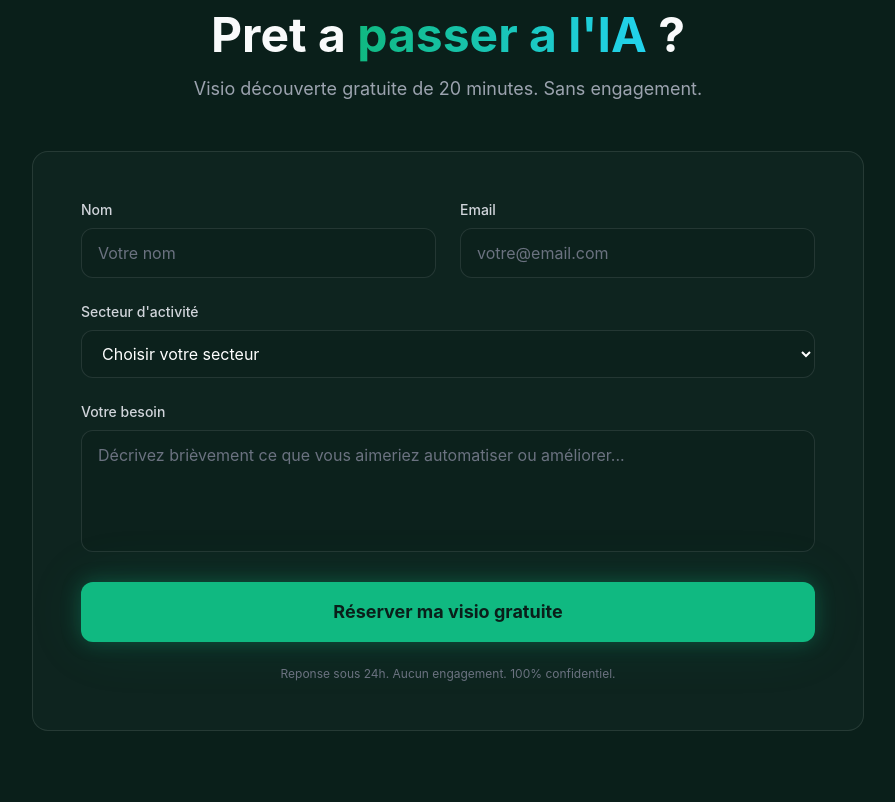
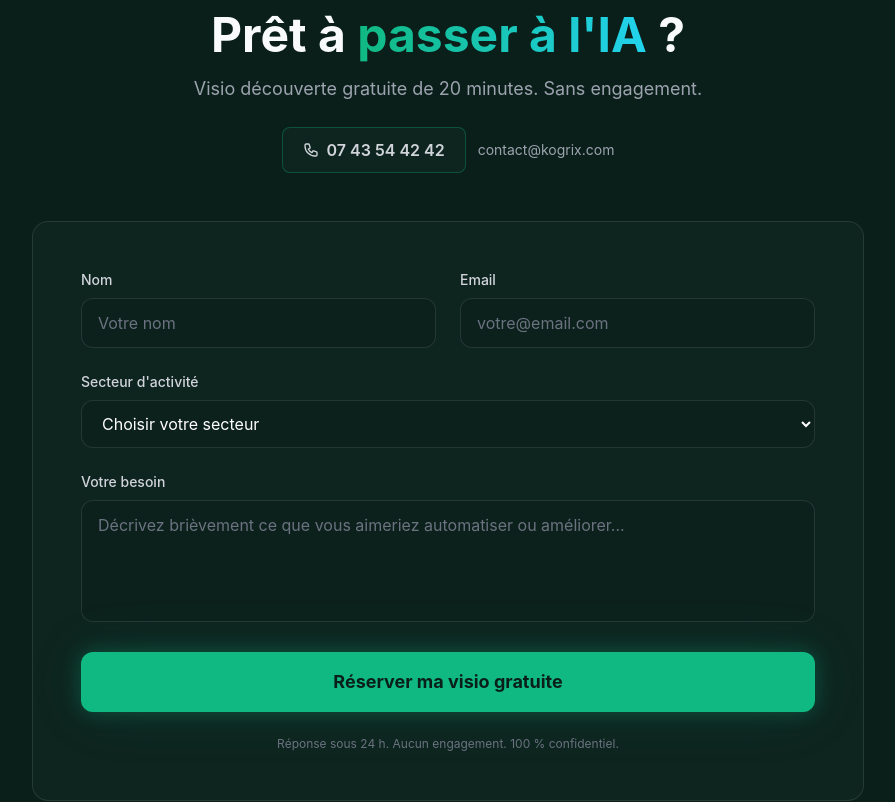
Before and after one commit to punchthewolf-art/kogrix-site, a Next.js app: page / in a window 1280 px wide. Shown: the part 7640-8442 px from the top of the page, without its empty margins (192-1087 px from the left). Built offline with nearby package versions, Linux system fonts and the light colour scheme.

Commit message:
Ajout tél 07 43 54 42 42 + fix accents Contact
- Contact.tsx: ajout CTA téléphone + email, fix accents (Prêt à passer à, Réponse, envoyé)
- Footer.tsx: ajout numéro téléphone cliquable
- particuliers/page.tsx: ajout bouton téléphone dans CTA final

```diff
--- a/src/app/particuliers/page.tsx
+++ b/src/app/particuliers/page.tsx
@@ -370,12 +370,23 @@ export default function ParticuliersPage() {
             60 minutes, 89 euros, et vous repartez avec ChatGPT et Claude opérationnels sur votre
             métier ou vos passions.
           </p>
+          <div className="flex flex-col sm:flex-row gap-3 justify-center items-center">
             <a
               href="mailto:contact@kogrix.com?subject=Réservation Découverte 89€"
               className="inline-block px-10 py-4 bg-white text-emerald-700 font-bold rounded-lg hover:bg-emerald-50 transition shadow-xl"
             >
               Réserver ma séance Découverte
             </a>
+            <a
+              href="tel:+33743544242"
+              className="inline-flex items-center gap-2 px-8 py-4 border-2 border-white/40 hover:border-white text-white font-bold rounded-lg hover:bg-white/10 transition"
+            >
+              <svg className="w-5 h-5" fill="none" stroke="currentColor" viewBox="0 0 24 24">
+                <path strokeLinecap="round" strokeLinejoin="round" strokeWidth={2} d="M3 5a2 2 0 012-2h3.28a1 1 0 01.948.684l1.498 4.493a1 1 0 01-.502 1.21l-2.257 1.13a11.042 11.042 0 005.516 5.516l1.13-2.257a1 1 0 011.21-.502l4.493 1.498a1 1 0 01.684.949V19a2 2 0 01-2 2h-1C9.716 21 3 14.284 3 6V5z" />
+              </svg>
+              07 43 54 42 42
+            </a>
+          </div>
           <p className="mt-6 text-sm text-emerald-200">
             Réponse sous 24 h · Garantie satisfait ou remboursé
           </p>
--- a/src/components/Contact.tsx
+++ b/src/components/Contact.tsx
@@ -15,12 +15,23 @@ export default function Contact() {
           className="text-center mb-12"
         >
           <h2 className="text-3xl sm:text-4xl lg:text-5xl font-bold">
-            Pret a{" "}
-            <span className="text-gradient">passer a l&apos;IA</span> ?
+            Prêt à{" "}
+            <span className="text-gradient">passer à l&apos;IA</span> ?
           </h2>
           <p className="mt-4 text-gray-400 text-lg">
             Visio découverte gratuite de 20 minutes. Sans engagement.
           </p>
+          <div className="mt-6 flex flex-col sm:flex-row items-center justify-center gap-3 text-gray-300">
+            <a href="tel:+33743544242" className="inline-flex items-center gap-2 px-5 py-2.5 bg-dark-800/60 border border-kogrix-400/30 rounded-lg hover:border-kogrix-400 hover:text-kogrix-400 transition-all">
+              <svg className="w-4 h-4" fill="none" stroke="currentColor" viewBox="0 0 24 24">
+                <path strokeLinecap="round" strokeLinejoin="round" strokeWidth={2} d="M3 5a2 2 0 012-2h3.28a1 1 0 01.948.684l1.498 4.493a1 1 0 01-.502 1.21l-2.257 1.13a11.042 11.042 0 005.516 5.516l1.13-2.257a1 1 0 011.21-.502l4.493 1.498a1 1 0 01.684.949V19a2 2 0 01-2 2h-1C9.716 21 3 14.284 3 6V5z" />
+              </svg>
+              <span className="font-semibold">07 43 54 42 42</span>
+            </a>
+            <a href="mailto:contact@kogrix.com" className="text-sm text-gray-400 hover:text-kogrix-400 transition-colors">
+              contact@kogrix.com
+            </a>
+          </div>
         </motion.div>
 
         <motion.div
@@ -88,7 +99,7 @@ export default function Contact() {
               </button>
 
               <p className="text-center text-gray-500 text-xs">
-                Reponse sous 24h. Aucun engagement. 100% confidentiel.
+                Réponse sous 24 h. Aucun engagement. 100 % confidentiel.
               </p>
             </form>
           ) : (
@@ -102,7 +113,7 @@ export default function Contact() {
                   <path strokeLinecap="round" strokeLinejoin="round" strokeWidth={2} d="M5 13l4 4L19 7" />
                 </svg>
               </div>
-              <h3 className="text-2xl font-bold text-white mb-2">Message envoye !</h3>
+              <h3 className="text-2xl font-bold text-white mb-2">Message envoyé !</h3>
               <p className="text-gray-400">On vous recontacte sous 24h pour planifier votre visio découverte.</p>
             </motion.div>
           )}
--- a/src/components/Footer.tsx
+++ b/src/components/Footer.tsx
@@ -42,6 +42,7 @@ export default function Footer() {
           <div>
             <h4 className="font-semibold text-white text-sm mb-4">Contact</h4>
             <ul className="space-y-2 text-sm text-gray-500">
+              <li><a href="tel:+33743544242" className="hover:text-kogrix-400 transition-colors font-semibold text-gray-300">07 43 54 42 42</a></li>
               <li><a href="mailto:contact@kogrix.com" className="hover:text-kogrix-400 transition-colors">contact@kogrix.com</a></li>
               <li><a href="#contact" className="hover:text-kogrix-400 transition-colors">Réserver une visio</a></li>
               <li><a href="#tarifs" className="hover:text-kogrix-400 transition-colors">Tarifs</a></li>
```
Lines whose indentation alone changed are shown as unchanged.
